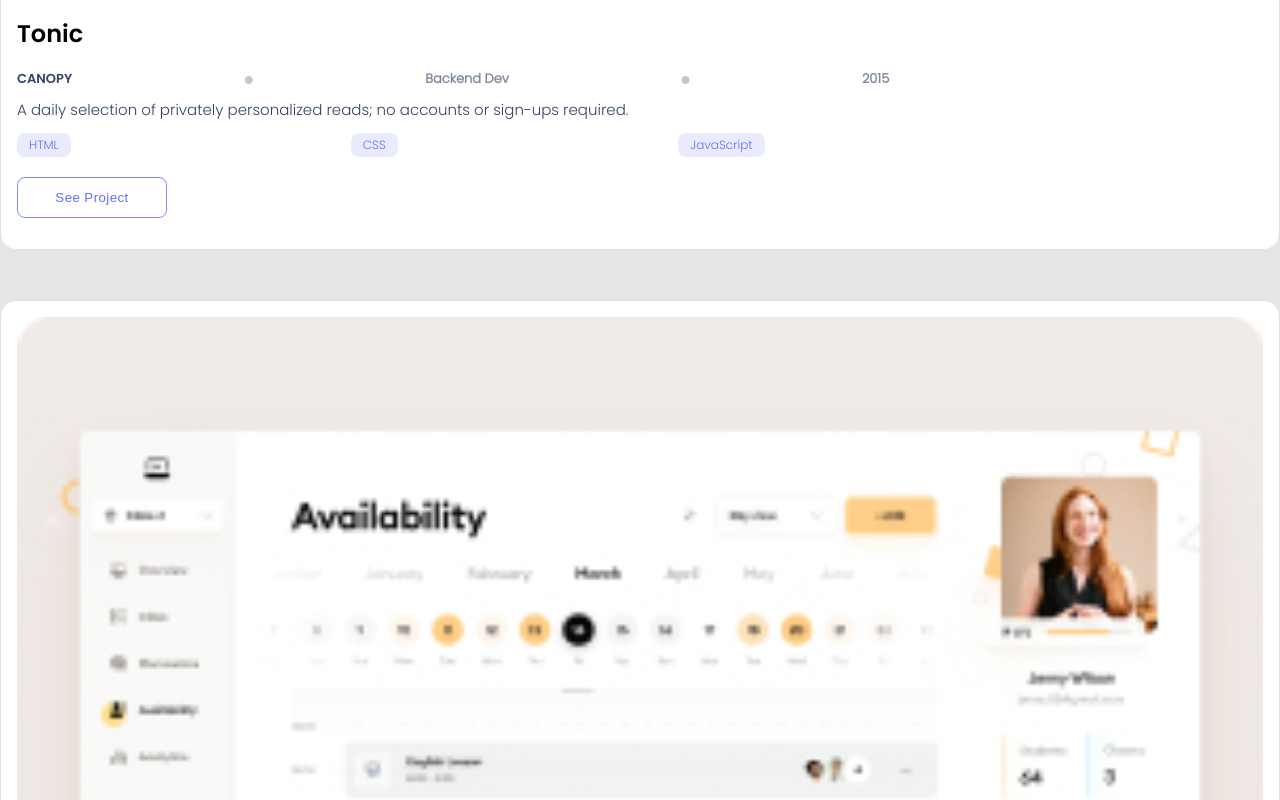
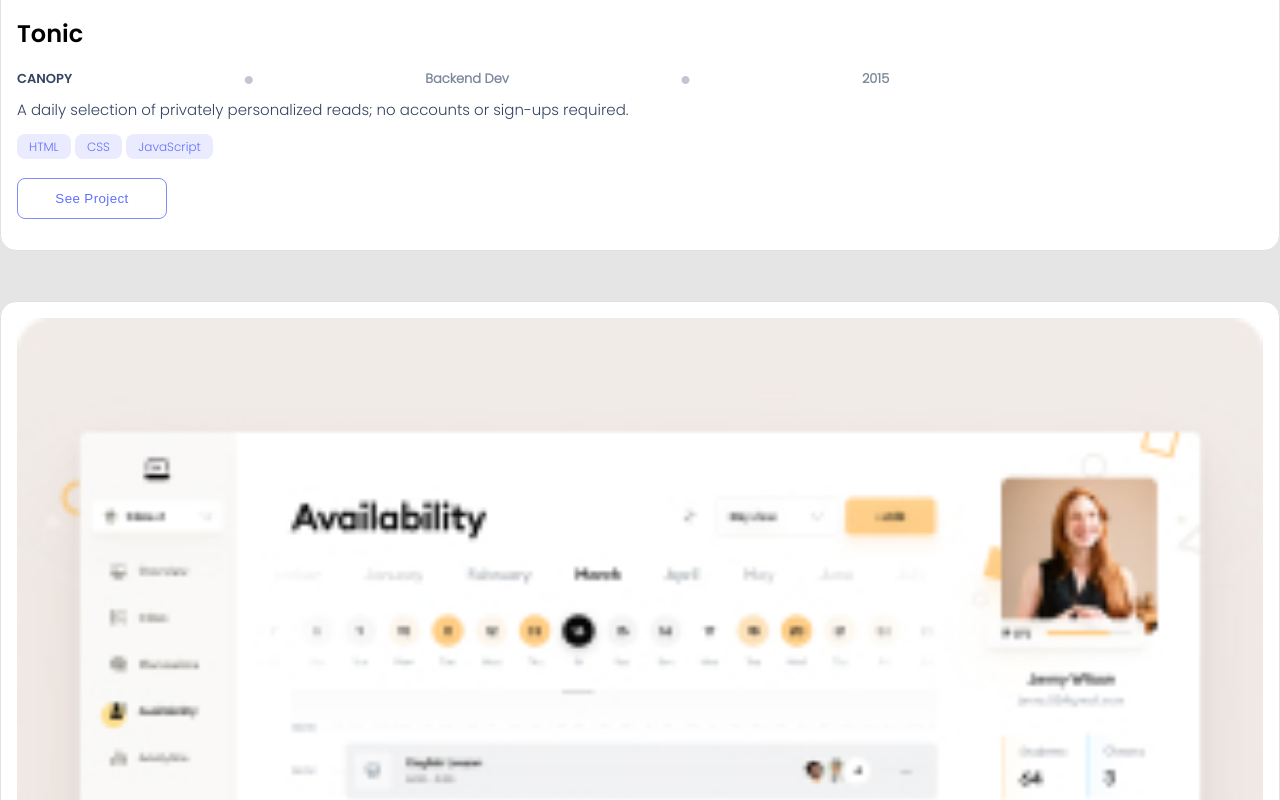
Before and after one commit to rtonata88/my-portfolio, a website: page index.html in a window 1280 px wide. Shown: the part 1880-2680 px from the top of the page. Drawn offline with Linux system fonts and the light colour scheme.

Commit message:
Change the project stack positioning to use floats

```diff
--- a/assets/css/style.css
+++ b/assets/css/style.css
@@ -176,10 +176,9 @@ li {
 }
 
 .project-stack {
-  display: flex;
+  position: relative;
+  float: left;
   font-family: 'PoppinsLight', Tahoma, Geneva, Verdana, sans-serif;
-  justify-content: space-between;
-  align-items: baseline;
   width: 60%;
 }
 
```
